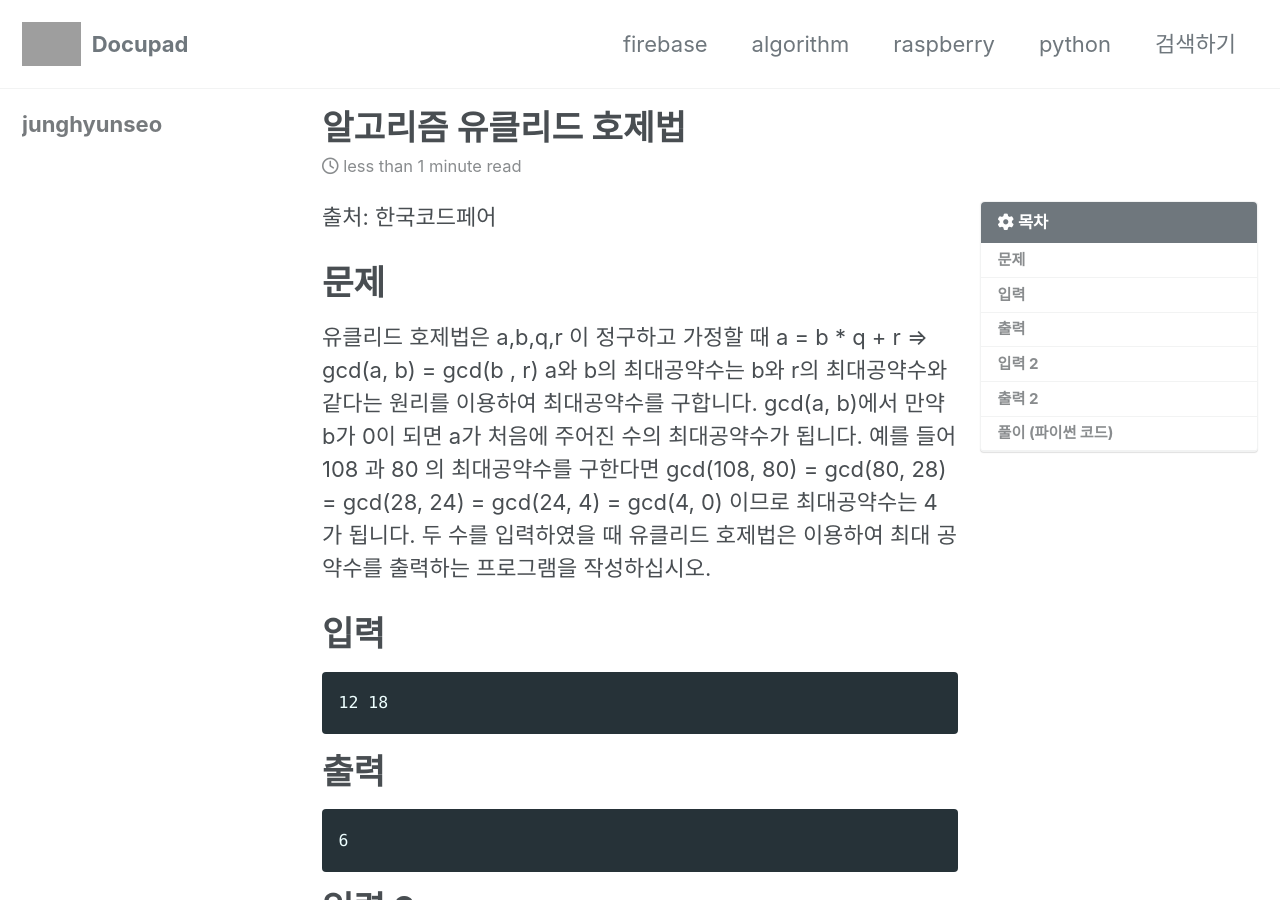
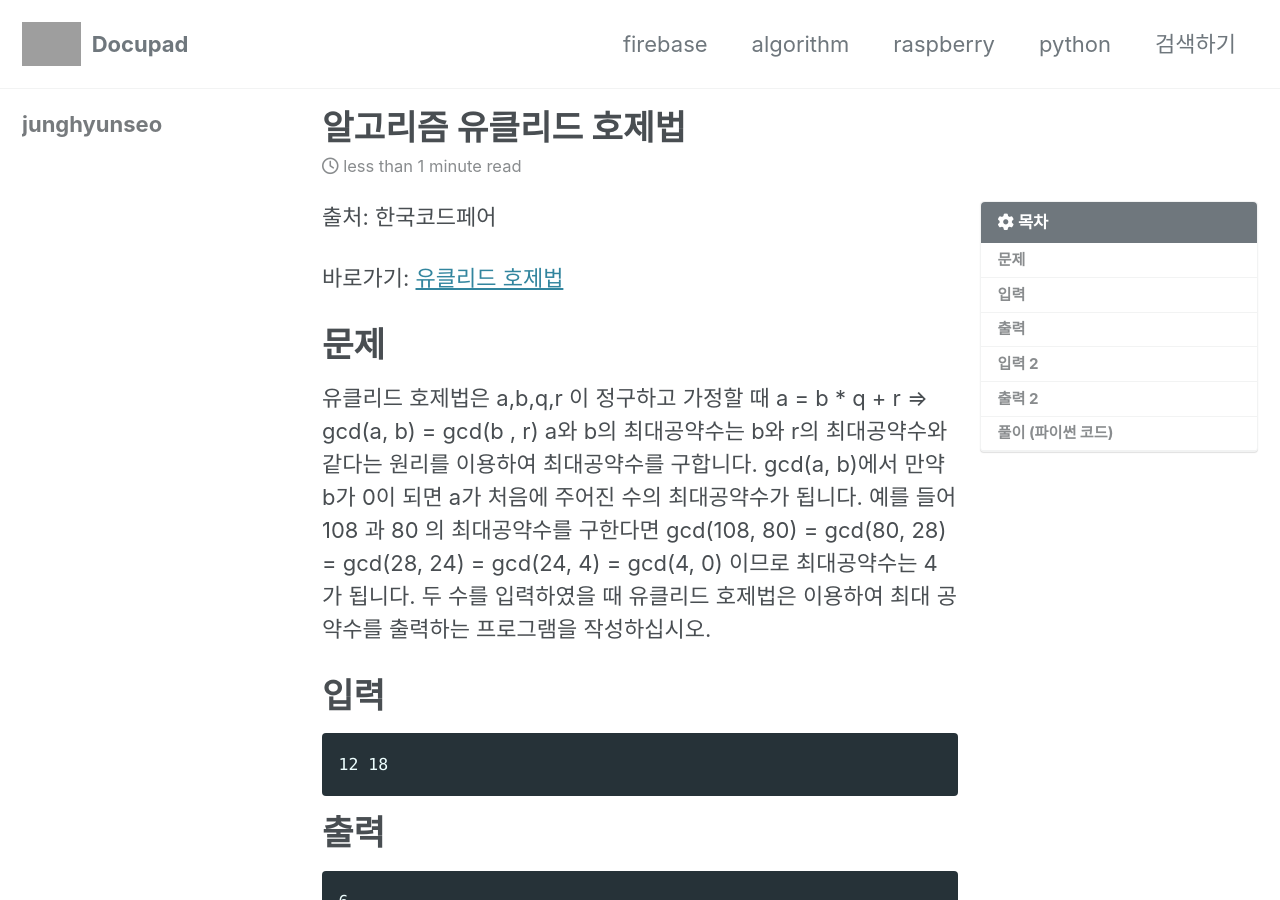
Before and after one commit to junghyunseo0105/docupad, a Jekyll site: the page built from _posts/2019-09-10-알고리즘-유클리드-호제법.md, in a window 1280 px wide and 900 px high. Built offline with Jekyll 4.4.1, drawn with Linux system fonts in a browser that asks for light colours; cached includes are drawn as plain includes; nearby versions of some CDN libraries; grey boxes are pictures that could not be loaded.

Commit message:
Update 2019-09-10-알고리즘-유클리드-호제법.md

```diff
--- a/_posts/2019-09-10-알고리즘-유클리드-호제법.md
+++ b/_posts/2019-09-10-알고리즘-유클리드-호제법.md
@@ -7,6 +7,8 @@ toc_label: "목차"
 toc_icon: "cog"
 ---
 출처: 한국코드페어
+
+바로가기: [유클리드 호제법](https://level.goorm.io/exam/43091/%EC%9C%A0%ED%81%B4%EB%A6%AC%EB%93%9C-%ED%98%B8%EC%A0%9C%EB%B2%95/quiz/1)
 
 # 문제
 
```
